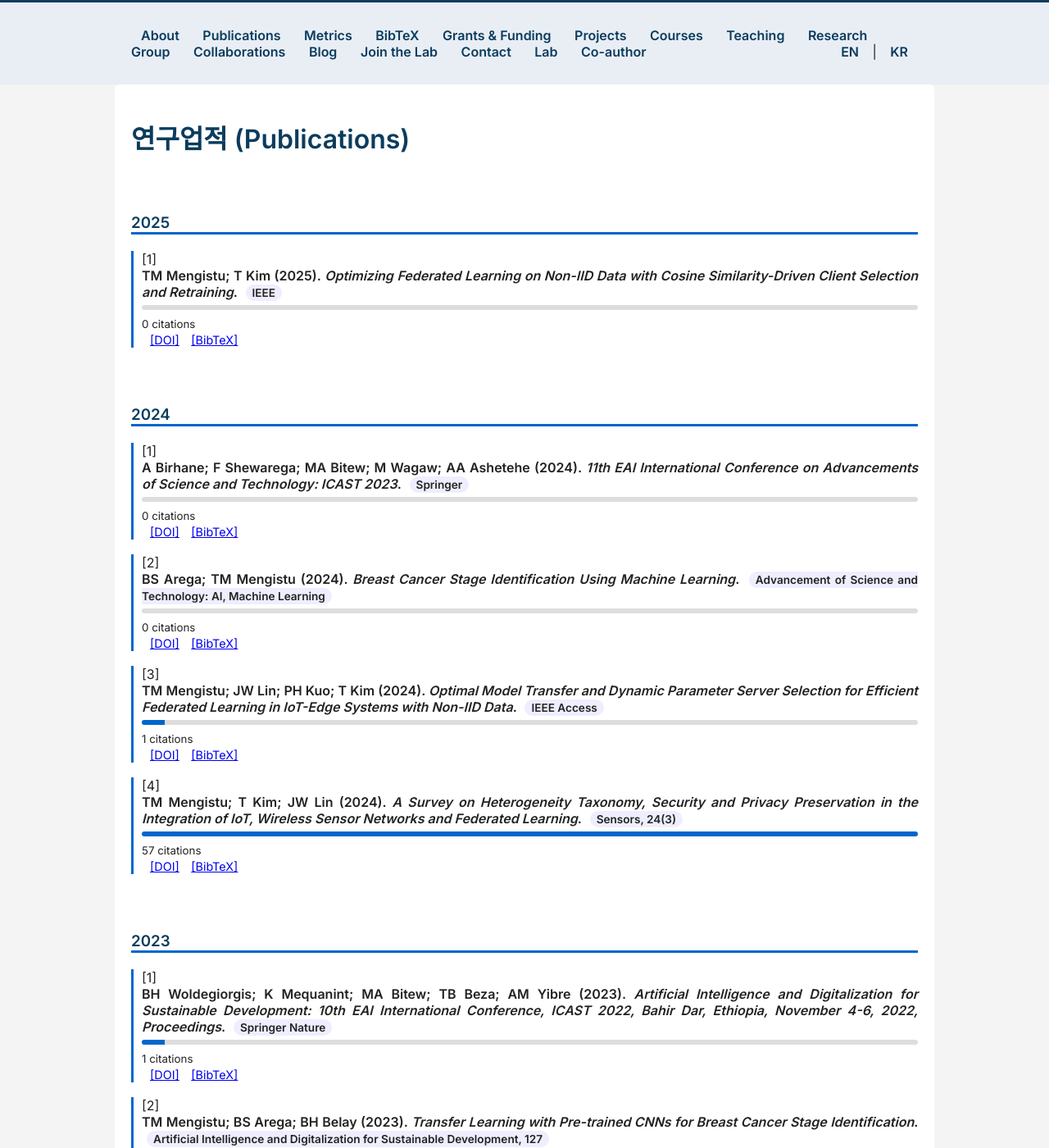
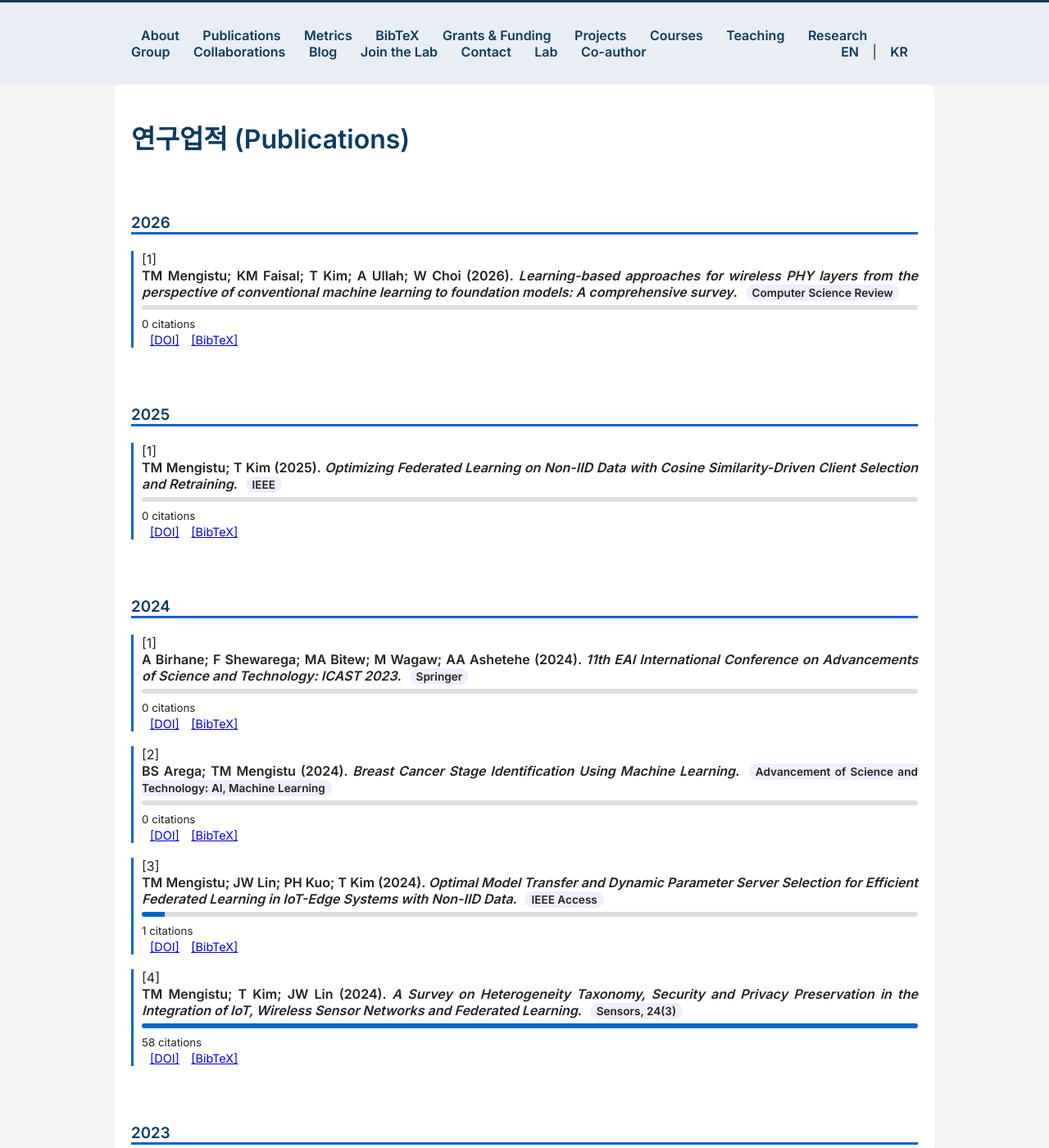
Before and after one commit to Tesfahunegn369/tesfahunegn369.github.io, a Jekyll site: the page built from publications.md, in a window 1280 px wide and 1400 px high, scrolled down 291 px. Shown: the whole window at 82% size. Built offline with Jekyll 4.4.1, drawn with Linux system fonts in a browser that asks for light colours.

Commit message:
Update publication

```diff
--- a/_data/publications.yml
+++ b/_data/publications.yml
@@ -2,13 +2,24 @@
 # Auto-generated from Google Scholar: https://scholar.google.com/citations?user=qgSlPxcAAAAJ
 # Updated: December 09, 2025
 # Add PDFs/DOIs manually as needed
+2026:
+  - authors: "TM Mengistu; KM Faisal; T Kim; A Ullah; W Choi"
+    title: "Learning-based approaches for wireless PHY layers from the perspective of conventional machine learning to foundation models: A comprehensive survey"
+    venue: "Computer Science Review"
+    year: 2026
+    doi: "https://doi.org/10.1016/j.cosrev.2025.100870"
+    pdf: ""
+    bibtex: "MENGISTU2026100870"
+    gs_id: ""
+    citations: 0
+    thumbnail: ""
 
 2025:
   - authors: "TM Mengistu; T Kim"
     title: "Optimizing Federated Learning on Non-IID Data with Cosine Similarity-Driven Client Selection and Retraining"
     venue: "IEEE"
     year: 2025
-    doi: ""
+    doi: "https://doi.org/10.1109/ICMIC66299.2025.11257822"
     pdf: ""
     bibtex: "mengistu2025optimizing"
     gs_id: ""
@@ -21,11 +32,11 @@
     title: "A Survey on Heterogeneity Taxonomy, Security and Privacy Preservation in the Integration of IoT, Wireless Sensor Networks and Federated Learning"
     venue: "Sensors, 24(3)"
     year: 2024
-    doi: ""
+    doi: "https://doi.org/10.3390/s24030968"
     pdf: ""
     bibtex: "mengistu2024survey"
     gs_id: ""
-    citations: 57
+    citations: 58
     thumbnail: ""
 
   - authors: "TM Mengistu; JW Lin; PH Kuo; T Kim"
```
